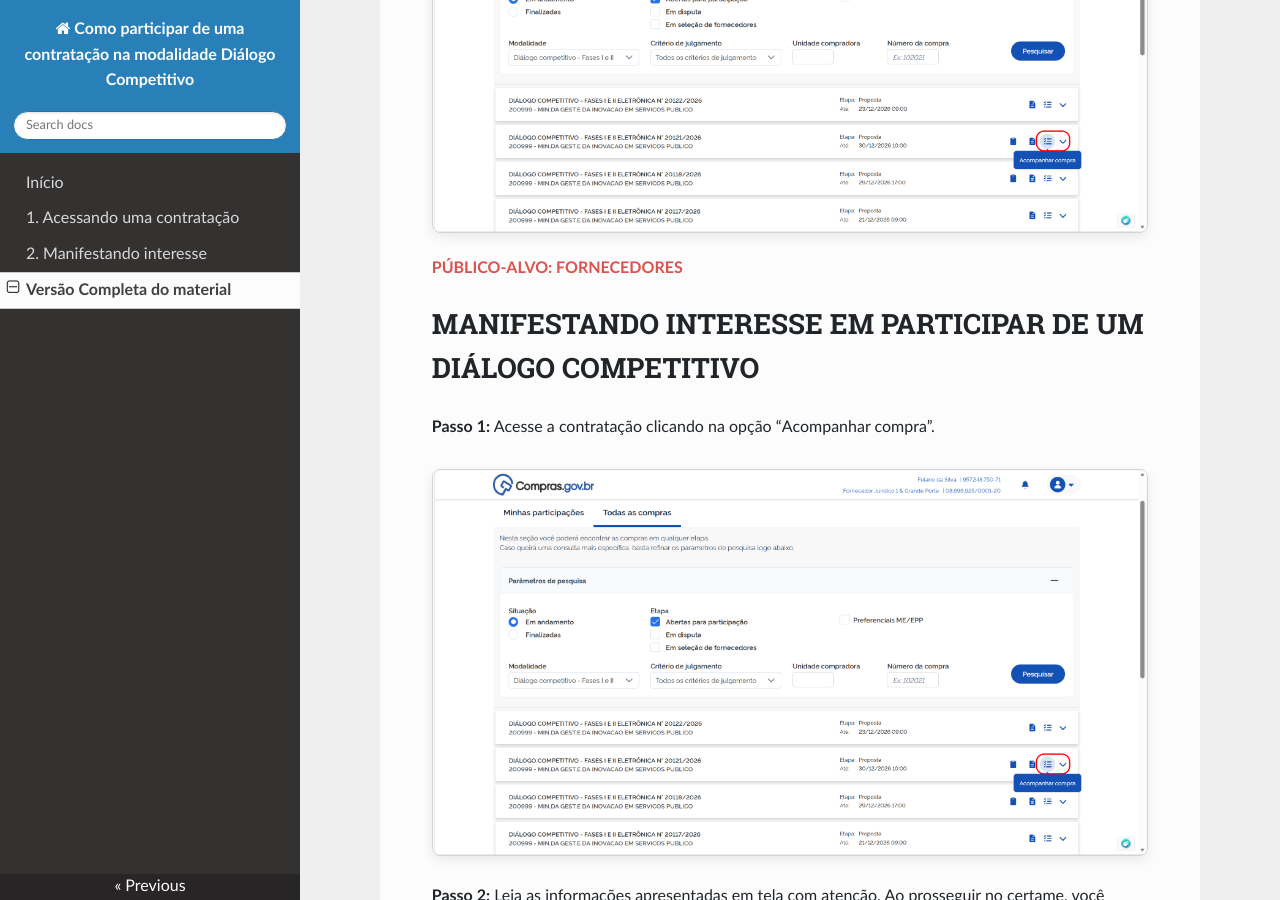
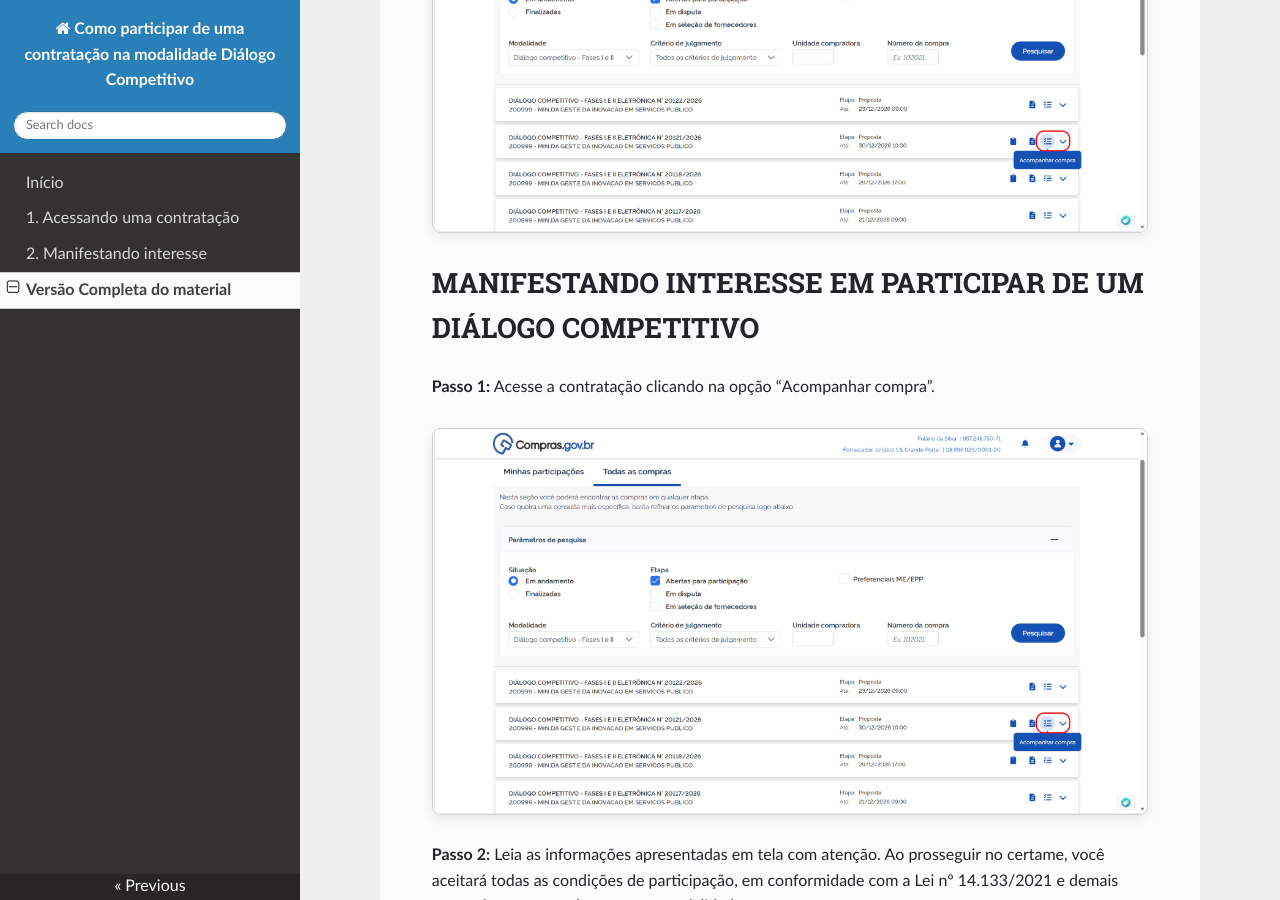
Before and after one commit to regianefeltrinmelo-sys/dialogo-competitivo-fornecedor, an MkDocs documentation site: the page built from docs/manual-completo.md, in a window 1280 px wide and 900 px high, scrolled down 3153 px. Built offline with MkDocs 1.6.1, drawn with Linux system fonts in a browser that asks for light colours; nearby versions of some CDN libraries.

Commit message:
Update target audience section in manual

```diff
--- a/docs/manual-completo.md
+++ b/docs/manual-completo.md
@@ -37,7 +37,7 @@ Ou selecione o perfil **Fornecedor Estrangeiro** e utilize suas credenciais para
 
 ![Tela 06](Imagens/tela06.png)
 
-<p style="font-weight: bold; color: #d9534f; margin-top: -5px; margin-bottom: 20px;">PÚBLICO-ALVO: FORNECEDORES</p>
+
 
 # MANIFESTANDO INTERESSE EM PARTICIPAR DE UM DIÁLOGO COMPETITIVO
 
```
